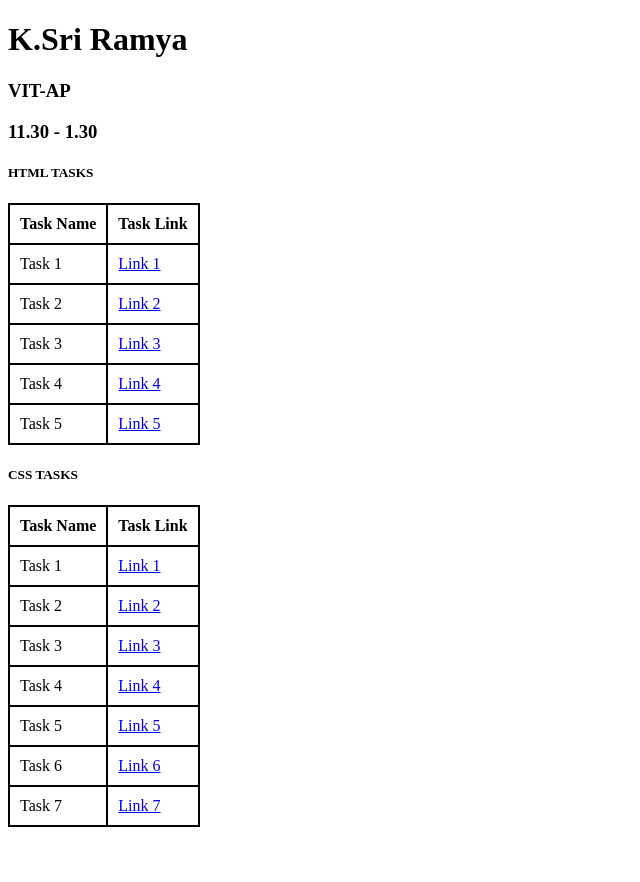
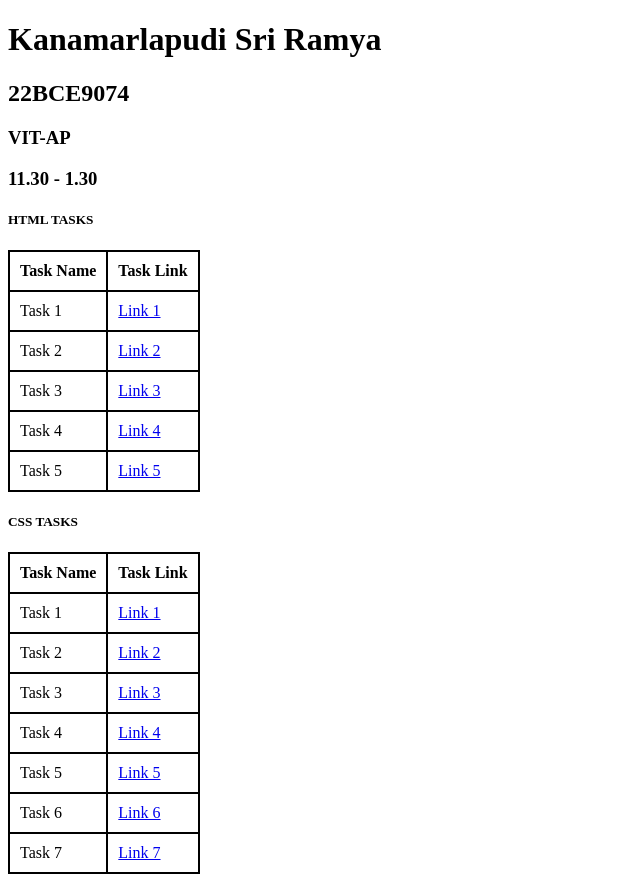
Before and after one commit to SRIRAMYA2005/Mern-full-stack-task, a plain HTML site: page index.html in a window 1280 px wide. Shown: the whole page, without its empty margins (0-640 px from the left). Before the commit the page ends 835 px from the top, so only its background shows below. Drawn offline with Linux system fonts and the light colour scheme.

Commit message:
index.html

```diff
--- a/index.html
+++ b/index.html
@@ -6,7 +6,8 @@
     <title>Document</title>
 </head>
 <body>
-    <h1>K.Sri Ramya</h1>
+    <h1>Kanamarlapudi Sri Ramya</h1>
+    <h2>22BCE9074<H2>
     <h3> VIT-AP</h3>
     <h3>11.30 - 1.30</h3>
     <h5> HTML TASKS </h5>
```
